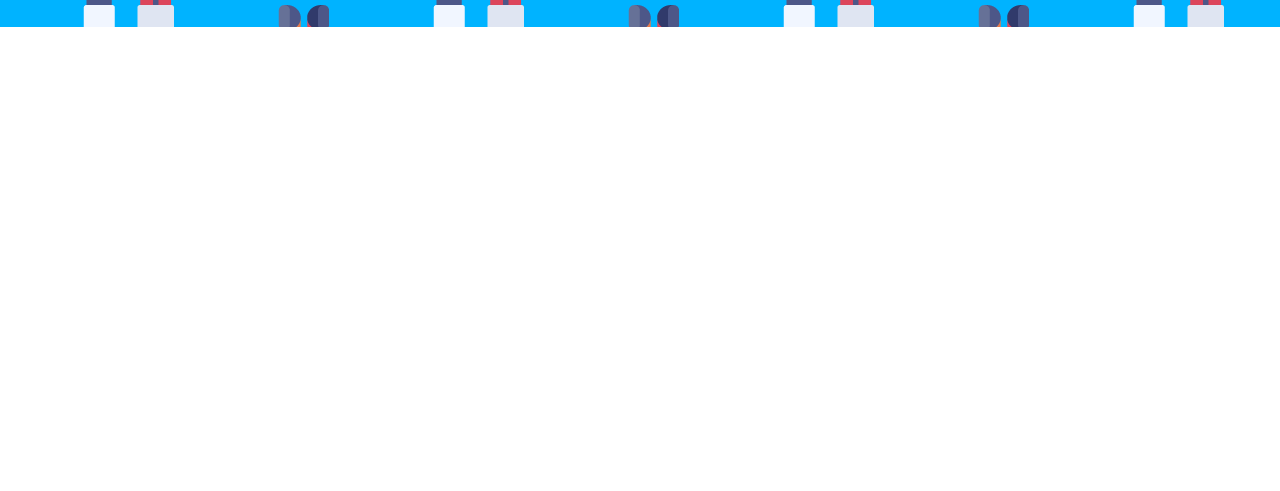
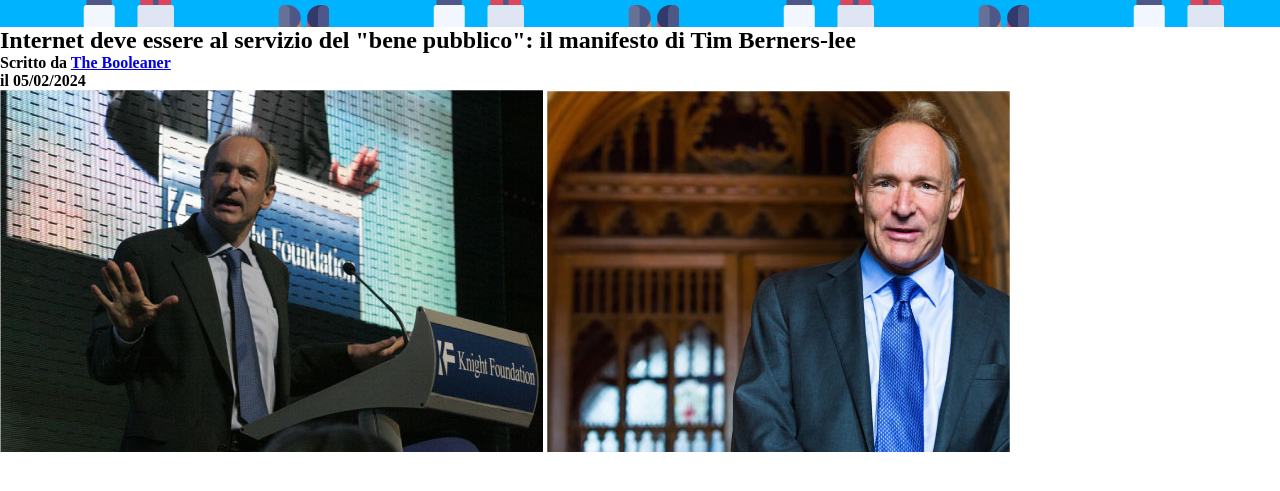
Before and after one commit to nazariozaccagnino/html-css-booleaner, a plain HTML site: page index.html in a window 1280 px wide. Shown: the part 123-614 px from the top of the page. Drawn offline with Linux system fonts and the light colour scheme.

Commit message:
added title and pictures in section

```diff
--- a/index.html
+++ b/index.html
@@ -12,7 +12,11 @@
     </header>
 
     <section>
-
+        <h1> Internet deve essere al servizio del "bene pubblico": il manifesto di Tim Berners-lee</h1>
+        <h4>Scritto da <a href="https://boolean.careers/">The Booleaner</a></h4>
+        <h4>il 05/02/2024</h4>
+        <span><img src="./img/tim-1.jpg" alt="tim-1"></span>
+        <span><img src="./img/tim-2.jpg" alt="tim-2"></span>
     </section>
 </body>
 </html>
--- a/styles/style1.css
+++ b/styles/style1.css
@@ -3,7 +3,7 @@ body{
 }
 
 .header{
-    margin 0;
+    margin: 0;
     background-color: rgb(0, 179, 255);
     background-image: url("../img/pattern.png");
     height: 150px;
@@ -14,3 +14,7 @@ body{
     width: 30%;
     height: 100px;
 }
+
+h1, h4{
+    margin: auto 0;
+}
```
